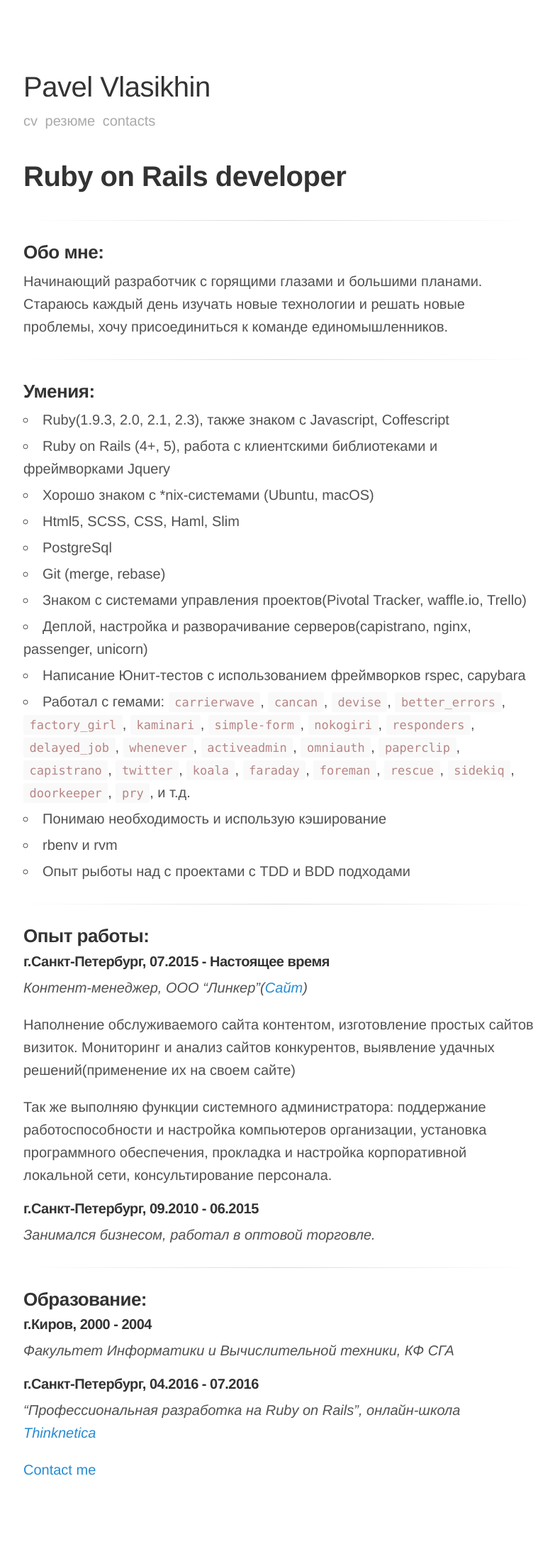
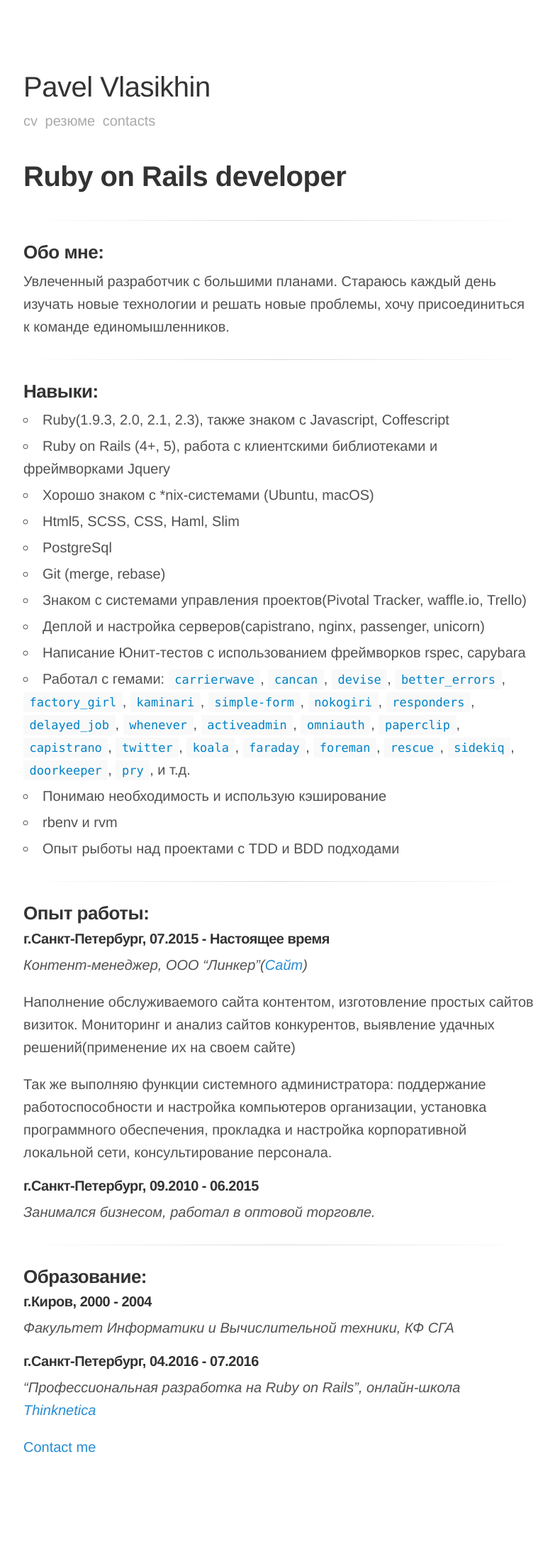
Before and after one commit to vlasikhin/vlasikhin.github.io, a Jekyll site: the page built from rus.md, in a window 1280 px wide. Shown: the whole page at 71% size, without its empty margins (247-1030 px from the left). Built offline with Jekyll 4.4.1, drawn with Linux system fonts in a browser that asks for light colours; after the commit the page ends 2154 px from its top, so only the background shows below that.

Commit message:
minor fix

```diff
--- a/rus.md
+++ b/rus.md
@@ -6,13 +6,13 @@ permalink: /rus/
 
 ### Обо мне:
 
-Начинающий разработчик с горящими глазами и большими планами.
+Увлеченный разработчик с большими планами.
 Стараюсь каждый день изучать новые технологии и решать новые проблемы,
 хочу присоединиться к команде единомышленников.
 
 ***
 
-### Умения:
+### Навыки:
 
 * Ruby(1.9.3, 2.0, 2.1, 2.3), также знаком с Javascript, Coffescript
 * Ruby on Rails (4+, 5), работа с клиентскими библиотеками и фреймворками Jquery
@@ -21,12 +21,12 @@ permalink: /rus/
 * PostgreSql
 * Git (merge, rebase)
 * Знаком с системами управления проектов(Pivotal Tracker, waffle.io, Trello)
-* Деплой, настройка и разворачивание серверов(capistrano, nginx, passenger, unicorn)
+* Деплой и настройка серверов(capistrano, nginx, passenger, unicorn)
 * Написание Юнит-тестов с использованием фреймворков rspec, capybara
 * Работал с гемами: `carrierwave`, `cancan`, `devise`, `better_errors`, `factory_girl`, `kaminari`, `simple-form`, `nokogiri`, `responders`, `delayed_job`, `whenever`, `activeadmin`, `omniauth`, `paperclip`, `capistrano`, `twitter`, `koala`, `faraday`, `foreman`, `rescue`, `sidekiq`, `doorkeeper`, `pry`, и т.д.
 * Понимаю необходимость и использую кэширование
 * rbenv и rvm
-* Опыт рыботы над с проектами с TDD и BDD подходами
+* Опыт рыботы над проектами с TDD и BDD подходами
 
 ***
 
--- a/style.scss
+++ b/style.scss
@@ -167,7 +167,7 @@ pre {
 code {
   padding: .25em .5em;
   font-size: 85%;
-  color: #b68685;
+  color: #0282c7;
   background-color: #f9f9f9;
   border-radius: 3px;
 }
```
Also changed, not shown: eng.md (+1 -1 lines).
